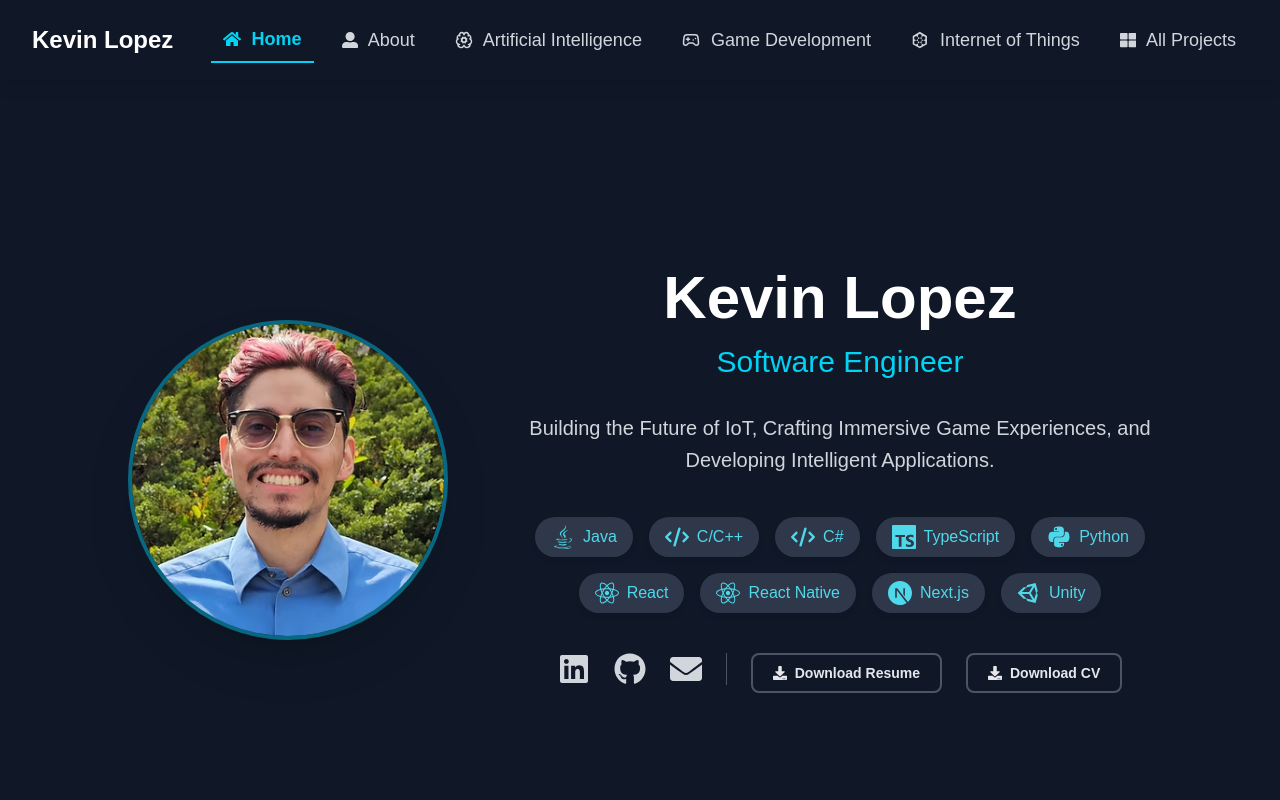
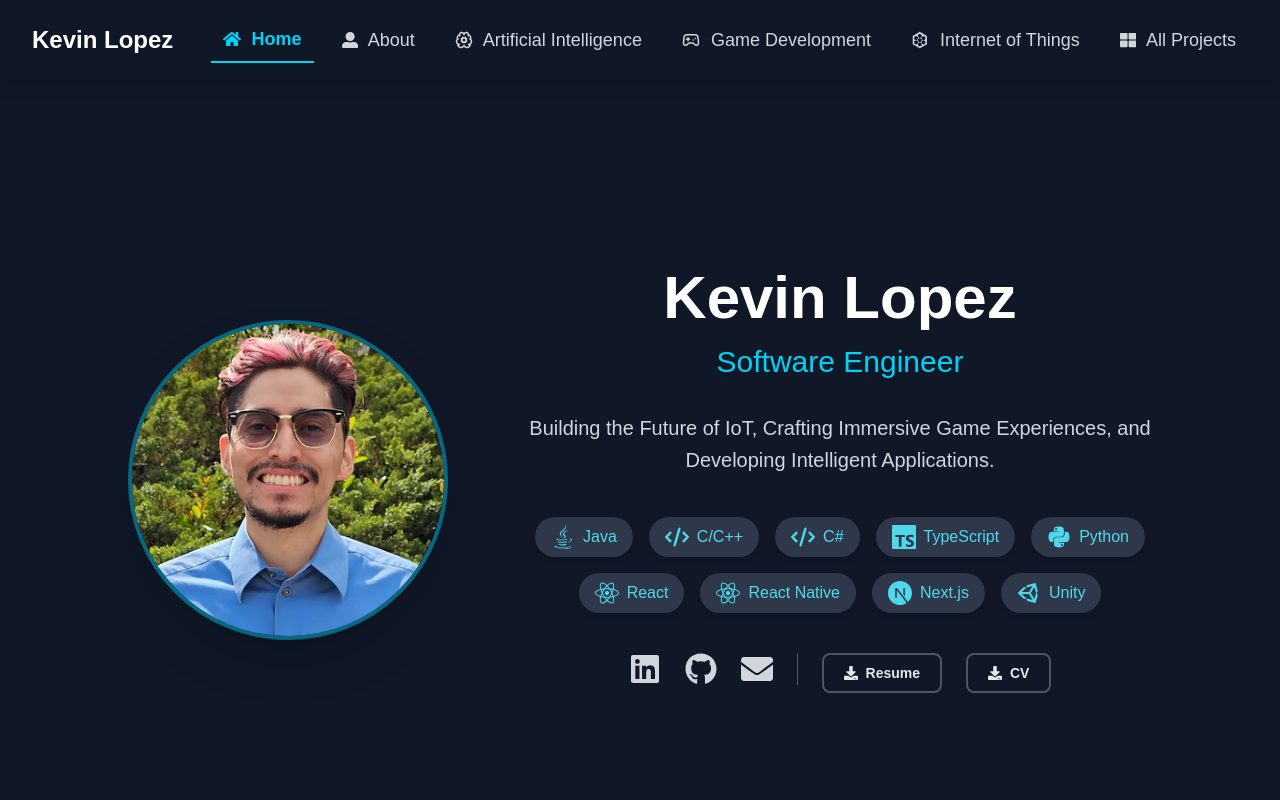
Before and after one commit to KevLopezTech/KevLopezTech.github.io, a Next.js app: page / in a window 1280 px wide. Shown: the top 800 px of the page. Built offline with nearby package versions, Linux system fonts and the light colour scheme.

Commit message:
Final Updates with some QOL cahnges in the galleries

```diff
--- a/src/app/page.tsx
+++ b/src/app/page.tsx
@@ -144,7 +144,7 @@ export default function HomePage() {
                                     className="inline-flex items-center text-sm font-semibold border-2 border-gray-600 hover:border-cyan-400 text-gray-200 hover:text-cyan-400 py-2 px-5 rounded-lg transition-colors duration-300"
                                 >
                                     <FaDownload className="mr-2" />
-                                    Download Resume
+                                    Resume
                                 </a>
                                 <a
                                     href="/documents/CoverLetter_KevinLopez.pdf" // <-- REPLACE with your file name
@@ -152,7 +152,7 @@ export default function HomePage() {
                                     className="inline-flex items-center text-sm font-semibold border-2 border-gray-600 hover:border-cyan-400 text-gray-200 hover:text-cyan-400 py-2 px-5 rounded-lg transition-colors duration-300"
                                 >
                                     <FaDownload className="mr-2" />
-                                    Download CV
+                                    CV
                                 </a>
                             </div>
                             {/* ===== END OF CORRECTED CTA / SOCIAL LINKS ===== */}
```
